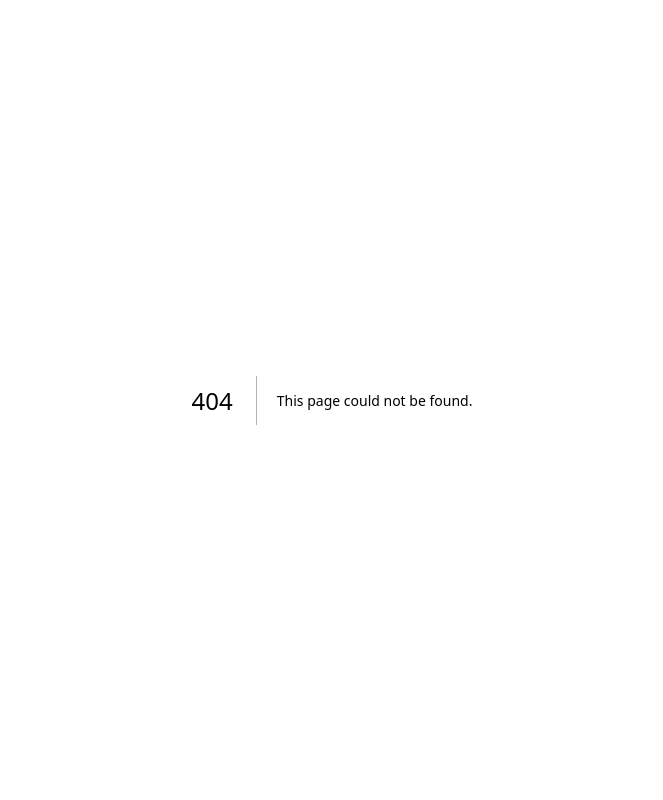
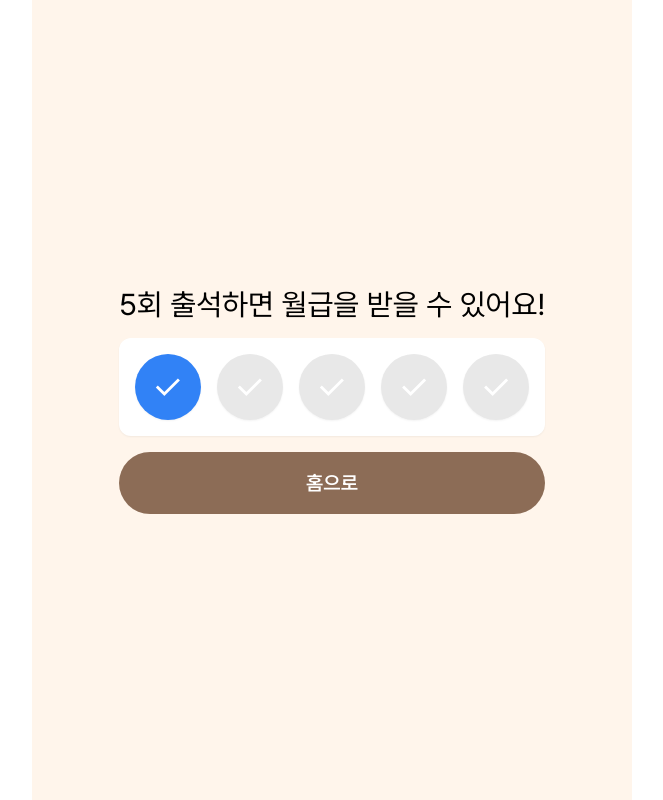
Before and after one commit to devocean-finut/Finut_FE, a Next.js app: page /main/attendance in a window 1280 px wide. Before the commit this address had no page. Shown: the whole page, without its empty margins (308-971 px from the left). Built offline with nearby package versions, Linux system fonts and the light colour scheme.

Commit message:
Add attendance page: 출석 체크 완료 애니메이션 및 안내 메시지 추가

```diff
--- /dev/null
+++ b/app/main/attendance/page.tsx
@@ -0,0 +1,72 @@
+"use client";
+
+import Lottie from "react-lottie-player";
+import CongratulationLottie from "@/public/lottie/Congratulation.json";
+import { useEffect, useState } from "react";
+import { Button } from "@/src/Common/Button";
+import { useRouter } from "next/navigation";
+
+function Page() {
+  const router = useRouter();
+  const [attendanceStep, setAttendanceStep] = useState(0);
+
+  useEffect(() => {
+    const timer = setTimeout(() => {
+      setAttendanceStep((prev) => prev + 1);
+    }, 3000);
+
+    return () => clearTimeout(timer);
+  }, []);
+
+  return (
+    <div className="w-full h-full flex items-center justify-center">
+      {attendanceStep === 0 && (
+        <>
+          <Lottie
+            className="absolute top-2/5 w-full"
+            loop={false}
+            animationData={CongratulationLottie}
+            play={true}
+          />
+          <span className="fadeIn text-3xl">출석 체크 완료!</span>
+        </>
+      )}
+      {attendanceStep === 1 && (
+        <div className="flex flex-col gap-4">
+          <span className="fadeIn text-3xl">
+            5회 출석하면 월급을 받을 수 있어요!
+          </span>
+          <div className="fadeIn flex gap-4 bg-white p-4 rounded-xl shadow-sm">
+            <span className="w-1/5 aspect-square  bg-blue-primary text-white rounded-full text-4xl flex justify-center items-center shadow-sm">
+              ✓
+            </span>
+            <span className="w-1/5 aspect-square  bg-gray-20 text-white rounded-full text-4xl flex justify-center items-center shadow-sm">
+              ✓
+            </span>{" "}
+            <span className="w-1/5 aspect-square  bg-gray-20 text-white rounded-full text-4xl flex justify-center items-center shadow-sm">
+              ✓
+            </span>{" "}
+            <span className="w-1/5 aspect-square  bg-gray-20 text-white rounded-full text-4xl flex justify-center items-center shadow-sm">
+              ✓
+            </span>{" "}
+            <span className="w-1/5 aspect-square  bg-gray-20 text-white rounded-full text-4xl flex justify-center items-center shadow-sm">
+              ✓
+            </span>
+          </div>
+          <Button
+            backgroundColor="primary"
+            color="white"
+            weight="semibold"
+            fontSize="xl"
+            className="fadeIn"
+            onClick={() => router.push("/main")}
+          >
+            홈으로
+          </Button>
+        </div>
+      )}
+    </div>
+  );
+}
+
+export default Page;
```
